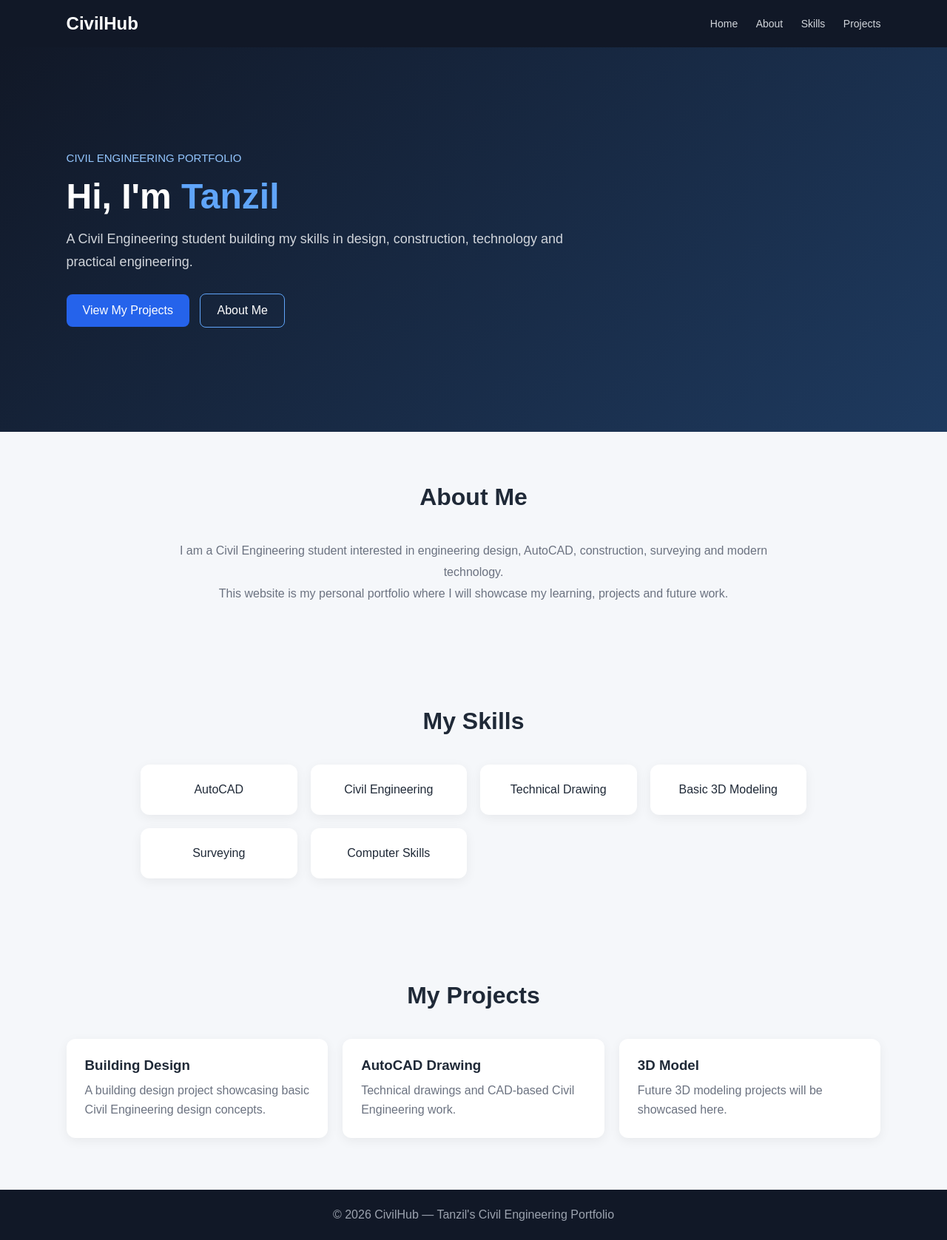
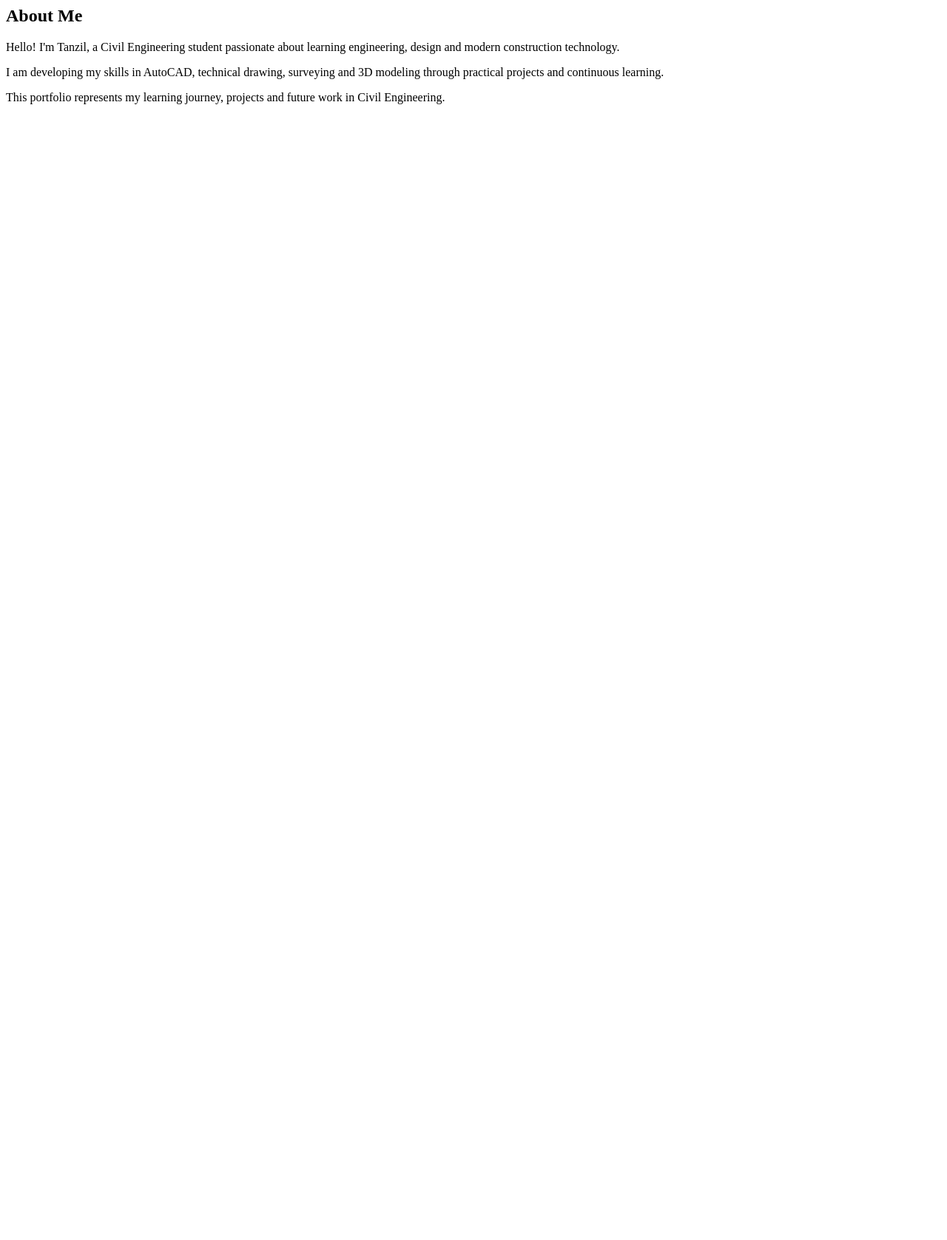
Before and after one commit to mnurulamin096-hue/civilhub, a Flask app: page / in a window 1280 px wide. Shown: the whole page at 74% size. After the commit the page ends 141 px from the top, so only its background shows below. Run offline with Flask 3, Linux system fonts and the light colour scheme.

Commit message:
index.html

```diff
--- a/templates/index.html
+++ b/templates/index.html
@@ -1,214 +1,3 @@
-<!DOCTYPE html>
-<html lang="en">
-<head>
-    <meta charset="UTF-8">
-    <meta name="viewport" content="width=device-width, initial-scale=1.0">
-
-    <title>Tanzil | Civil Engineering Portfolio</title>
-
-    <style>
-        * {
-            margin: 0;
-            padding: 0;
-            box-sizing: border-box;
-        }
-
-        body {
-            font-family: Arial, sans-serif;
-            background: #f5f7fa;
-            color: #1f2937;
-        }
-
-        header {
-            background: #111827;
-            padding: 18px 7%;
-            display: flex;
-            justify-content: space-between;
-            align-items: center;
-        }
-
-        .logo {
-            color: white;
-            font-size: 24px;
-            font-weight: bold;
-        }
-
-        nav a {
-            color: #d1d5db;
-            text-decoration: none;
-            margin-left: 20px;
-            font-size: 14px;
-        }
-
-        nav a:hover {
-            color: white;
-        }
-
-        .hero {
-            min-height: 520px;
-            display: flex;
-            align-items: center;
-            padding: 60px 7%;
-            background: linear-gradient(135deg, #111827, #1e3a5f);
-            color: white;
-        }
-
-        .hero-content {
-            max-width: 700px;
-        }
-
-        .hero small {
-            color: #93c5fd;
-            font-size: 15px;
-        }
-
-        .hero h1 {
-            font-size: 48px;
-            margin: 15px 0;
-        }
-
-        .hero h1 span {
-            color: #60a5fa;
-        }
-
-        .hero p {
-            color: #d1d5db;
-            font-size: 18px;
-            line-height: 1.7;
-            margin-bottom: 28px;
-        }
-
-        .btn {
-            display: inline-block;
-            padding: 13px 22px;
-            background: #2563eb;
-            color: white;
-            text-decoration: none;
-            border-radius: 8px;
-            margin-right: 10px;
-        }
-
-        .btn-outline {
-            background: transparent;
-            border: 1px solid #60a5fa;
-        }
-
-        section {
-            padding: 70px 7%;
-        }
-
-        .section-title {
-            text-align: center;
-            font-size: 32px;
-            margin-bottom: 40px;
-        }
-
-        .about {
-            max-width: 850px;
-            margin: auto;
-            text-align: center;
-            line-height: 1.8;
-            color: #6b7280;
-        }
-
-        .skills {
-            display: grid;
-            grid-template-columns: repeat(auto-fit, minmax(180px, 1fr));
-            gap: 18px;
-            max-width: 900px;
-            margin: auto;
-        }
-
-        .skill {
-            background: white;
-            padding: 25px;
-            border-radius: 12px;
-            text-align: center;
-            box-shadow: 0 4px 15px rgba(0,0,0,0.06);
-        }
-
-        .projects {
-            display: grid;
-            grid-template-columns: repeat(auto-fit, minmax(230px, 1fr));
-            gap: 20px;
-        }
-
-        .project {
-            background: white;
-            padding: 25px;
-            border-radius: 12px;
-            box-shadow: 0 4px 15px rgba(0,0,0,0.06);
-        }
-
-        .project h3 {
-            margin-bottom: 10px;
-        }
-
-        .project p {
-            color: #6b7280;
-            line-height: 1.6;
-        }
-
-        footer {
-            background: #111827;
-            color: #9ca3af;
-            text-align: center;
-            padding: 25px;
-        }
-
-        @media (max-width: 600px) {
-            .hero h1 {
-                font-size: 36px;
-            }
-
-            nav a {
-                margin-left: 8px;
-                font-size: 12px;
-            }
-        }
-    </style>
-</head>
-
-<body>
-
-<header>
-    <div class="logo">CivilHub</div>
-
-    <nav>
-        <a href="/">Home</a>
-        <a href="#about">About</a>
-        <a href="#skills">Skills</a>
-        <a href="#projects">Projects</a>
-    </nav>
-</header>
-
-<section class="hero">
-
-    <div class="hero-content">
-
-        <small>CIVIL ENGINEERING PORTFOLIO</small>
-
-        <h1>
-            Hi, I'm <span>Tanzil</span>
-        </h1>
-
-        <p>
-            A Civil Engineering student building my skills in
-            design, construction, technology and practical engineering.
-        </p>
-
-        <a href="#projects" class="btn">
-            View My Projects
-        </a>
-
-        <a href="#about" class="btn btn-outline">
-            About Me
-        </a>
-
-    </div>
-
-</section>
-
 <section id="about">
 
     <h2 class="section-title">About Me</h2>
@@ -216,74 +5,22 @@
     <div class="about">
 
         <p>
-            I am a Civil Engineering student interested in
-            engineering design, AutoCAD, construction,
-            surveying and modern technology.
+            Hello! I'm Tanzil, a Civil Engineering student
+            passionate about learning engineering, design
+            and modern construction technology.
         </p>
 
         <p>
-            This website is my personal portfolio where I will
-            showcase my learning, projects and future work.
+            I am developing my skills in AutoCAD, technical
+            drawing, surveying and 3D modeling through
+            practical projects and continuous learning.
+        </p>
+
+        <p>
+            This portfolio represents my learning journey,
+            projects and future work in Civil Engineering.
         </p>
 
     </div>
 
 </section>
-
-<section id="skills">
-
-    <h2 class="section-title">My Skills</h2>
-
-    <div class="skills">
-
-        <div class="skill">AutoCAD</div>
-        <div class="skill">Civil Engineering</div>
-        <div class="skill">Technical Drawing</div>
-        <div class="skill">Basic 3D Modeling</div>
-        <div class="skill">Surveying</div>
-        <div class="skill">Computer Skills</div>
-
-    </div>
-
-</section>
-
-<section id="projects">
-
-    <h2 class="section-title">My Projects</h2>
-
-    <div class="projects">
-
-        <div class="project">
-            <h3>Building Design</h3>
-            <p>
-                A building design project showcasing
-                basic Civil Engineering design concepts.
-            </p>
-        </div>
-
-        <div class="project">
-            <h3>AutoCAD Drawing</h3>
-            <p>
-                Technical drawings and CAD-based
-                Civil Engineering work.
-            </p>
-        </div>
-
-        <div class="project">
-            <h3>3D Model</h3>
-            <p>
-                Future 3D modeling projects will be
-                showcased here.
-            </p>
-        </div>
-
-    </div>
-
-</section>
-
-<footer>
-    © 2026 CivilHub — Tanzil's Civil Engineering Portfolio
-</footer>
-
-</body>
-</html>
```
